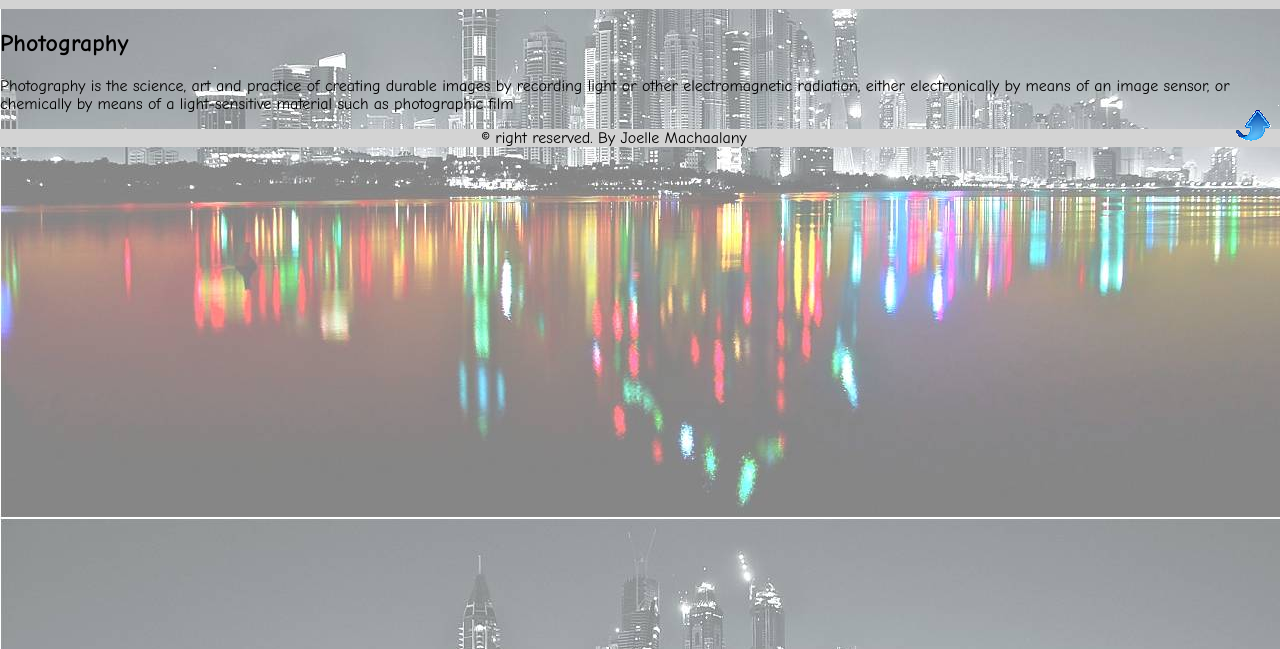
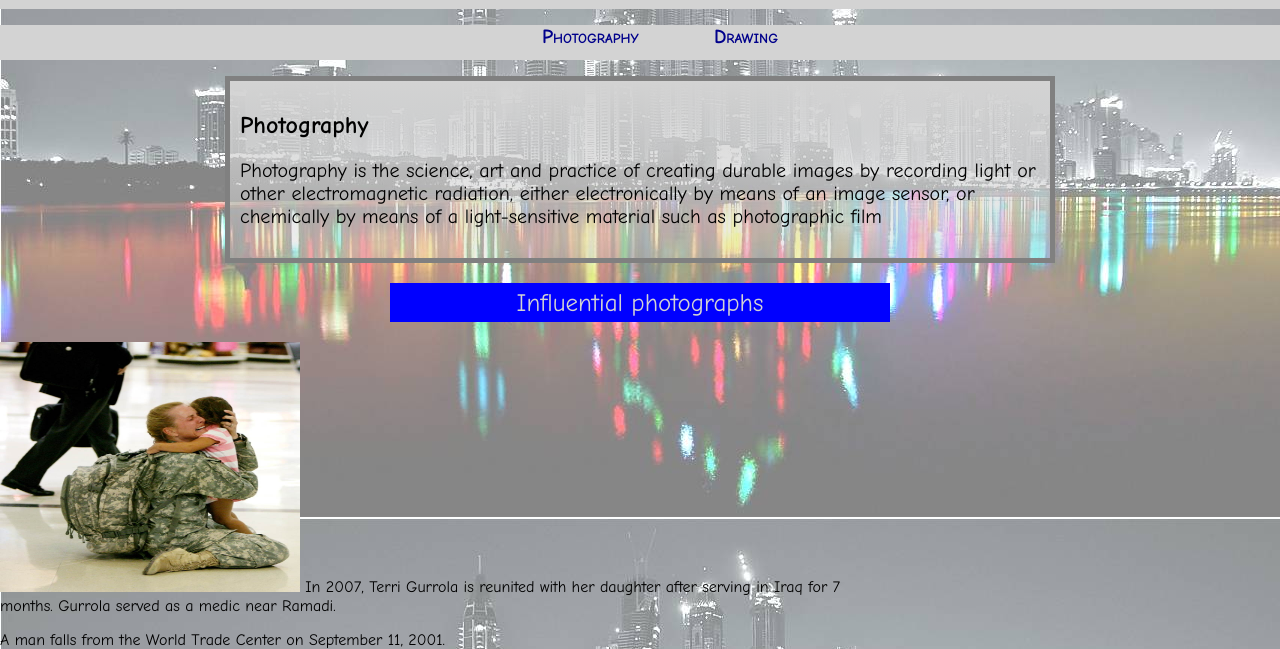
Before and after one commit to joellemachaalany/IGL301---2, a plain HTML site: page Art/public_html/photography.html in a window 1280 px wide. Shown: the part 151-800 px from the top of the page. Drawn offline with Linux system fonts and the light colour scheme.

Commit message:
photography

```diff
--- a/Art/nbproject/private/private.xml
+++ b/Art/nbproject/private/private.xml
@@ -6,6 +6,7 @@
             <file>file:/C:/Users/user/Documents/GitHub/IGL301---2/Art/public_html/style.css</file>
             <file>file:/C:/Users/user/Documents/GitHub/IGL301---2/Art/public_html/home.html</file>
             <file>file:/C:/Users/user/Documents/GitHub/IGL301---2/Art/public_html/contact_us.html</file>
+            <file>file:/C:/Users/user/Documents/GitHub/IGL301---2/Art/public_html/photography.html</file>
         </group>
     </open-files>
 </project-private>
--- a/Art/public_html/photography.html
+++ b/Art/public_html/photography.html
@@ -9,18 +9,40 @@
     <body>
         <div id="background3">
             <h1 id="header1">Pictures</h1>
-            <nav id="menu">
+            <nav class="menu">
                 <a href="home.html">home</a>
                 <a href="photography.html">pictures</a>
                 <a href="">music</a>
                 <a href="">fashion</a>
                 <a href="contact_us.html">contact us</a>
             </nav>
-            <div>
+            <ul class="menu" id="submenu">
+                <li><a href="photography">Photography</a></li>
+                <li><a href="drawing">Drawing</a></li>
+            </ul>
+            <div id="photography">
                 <h2>Photography</h2>
                 <p>Photography is the science, art and practice of creating durable images by
                     recording light or other electromagnetic radiation, either electronically by
                     means of an image sensor, or chemically by means of a light-sensitive material such as photographic film</p>
+            </div>
+            <p id="influential">Influential photographs</p>
+            <div class="photos">
+                <a href="images/army.jpg" target="_blank"><img src="images/army.jpg" alt="army"></a>
+                In 2007, Terri Gurrola is reunited with her daughter after serving in Iraq for 7 months.
+                Gurrola served as a medic near Ramadi.
+            </div>
+            <div class="photos">
+                <p>A man falls from the World Trade Center on September 11, 2001.</p>
+                <a href="images/twintower.jpg" target="_blank"><img src="images/twintower.jpg" alt="twintower"></a>
+            </div>
+            <div class="photos">
+                <a href="images/hindenburg.jpg" target="_blank"><img src="images/hindenburg.jpg" alt="hindenburg"></a>
+                <p>The Hindenburg zeppelin catches fire on May 6, 1937.</p>
+            </div>
+            <div class="photos">
+                <p>Photograph by Julie Fletcher, honorable mention winner, 2013 National Geographic Photo Contest.</p>
+                <a href="images/weather.jpg" target="_blank"><img src="images/weather.jpg" alt="weather"></a>
             </div>
             <a href="#"><img src="images/arrow.png" alt="arrow" id="up"/></a>
             <div id="footer">
--- a/Art/public_html/style.css
+++ b/Art/public_html/style.css
@@ -46,13 +46,13 @@ a:visited{
     margin-left: 150px;
 }
 
-#menu{
+.menu{
     background-color: lightgrey;
     text-align: center;
     height:35px;
 }
 
-#menu>a{
+.menu>a{
     margin: 25px;
 }
 
@@ -156,7 +156,7 @@ caption{
     font-weight: bolder;
     position: relative;
     top: -100px;
-    left: 130px;
+    left: 80px;
     background: linear-gradient(lightgrey, transparent 150%);
     border-radius: 100px;
 }
@@ -181,7 +181,6 @@ td{
     background-image: url("images/photograph.jpg");
     background-attachment: fixed;
     width: 100%;
-    height:100%;
     position: absolute;
     top: 0%;
     left: 0%;
@@ -191,3 +190,41 @@ td{
     text-align: center;
     font-size: 50px;
 }
+
+#photography{
+    width: 800px;
+    margin: 10px auto;
+    background: linear-gradient(lightgrey, transparent 150%);
+    border: grey solid 5px;
+    padding: 10px;
+}
+
+#photography>p{
+    font-size: 20px;
+}
+
+.photos{
+    width: 70%;
+}
+
+.photos>a>img{
+    width: 300px;
+    height: 250px;
+}
+
+#influential{
+    font-size: 25px;
+    color:lightgrey;
+    background-color: blue;
+    width: 500px;
+    text-align: center;
+    margin: 20px auto;
+    padding-top: 5px;
+    padding-bottom: 5px;
+}
+
+#submenu>li{
+    text-decoration: none;
+    display: inline;
+    margin: 35px;
+}
```
Also changed, not shown: Art/public_html/contact_us.html (+1 -1 lines), Art/public_html/home.html (+1 -1 lines), Art/public_html/images/army.jpg (added), Art/public_html/images/car.jpg (added), Art/public_html/images/eiffel tower.jpg (added), Art/public_html/images/hindenburg.jpg (added), Art/public_html/images/lastdrop.jpg (added), Art/public_html/images/photography1.jpg (added), Art/public_html/images/twintower.jpg (added), Art/public_html/images/upsidedown.jpg (added), Art/public_html/images/wave.jpg (added), Art/public_html/images/weather.jpg (added).
